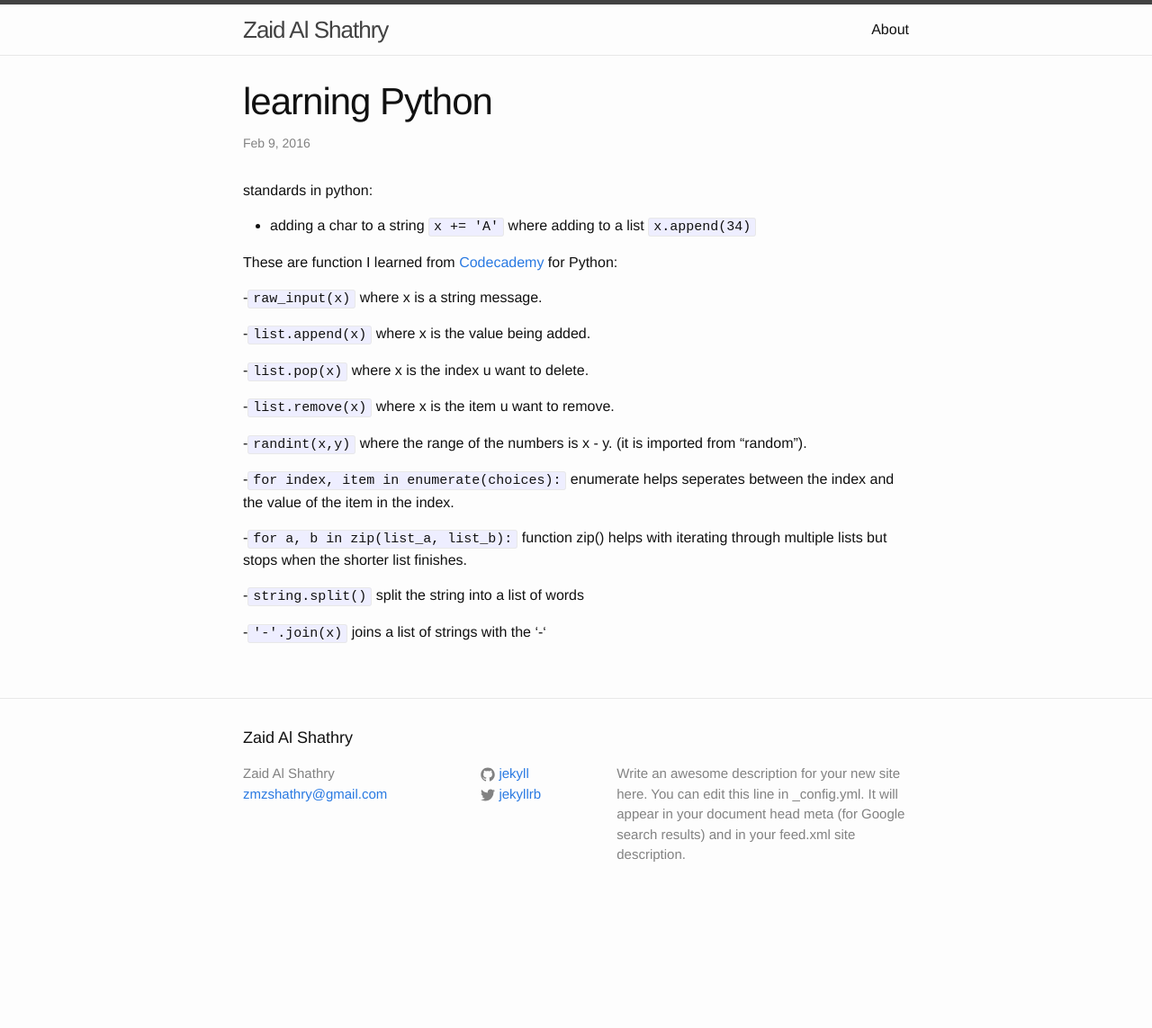
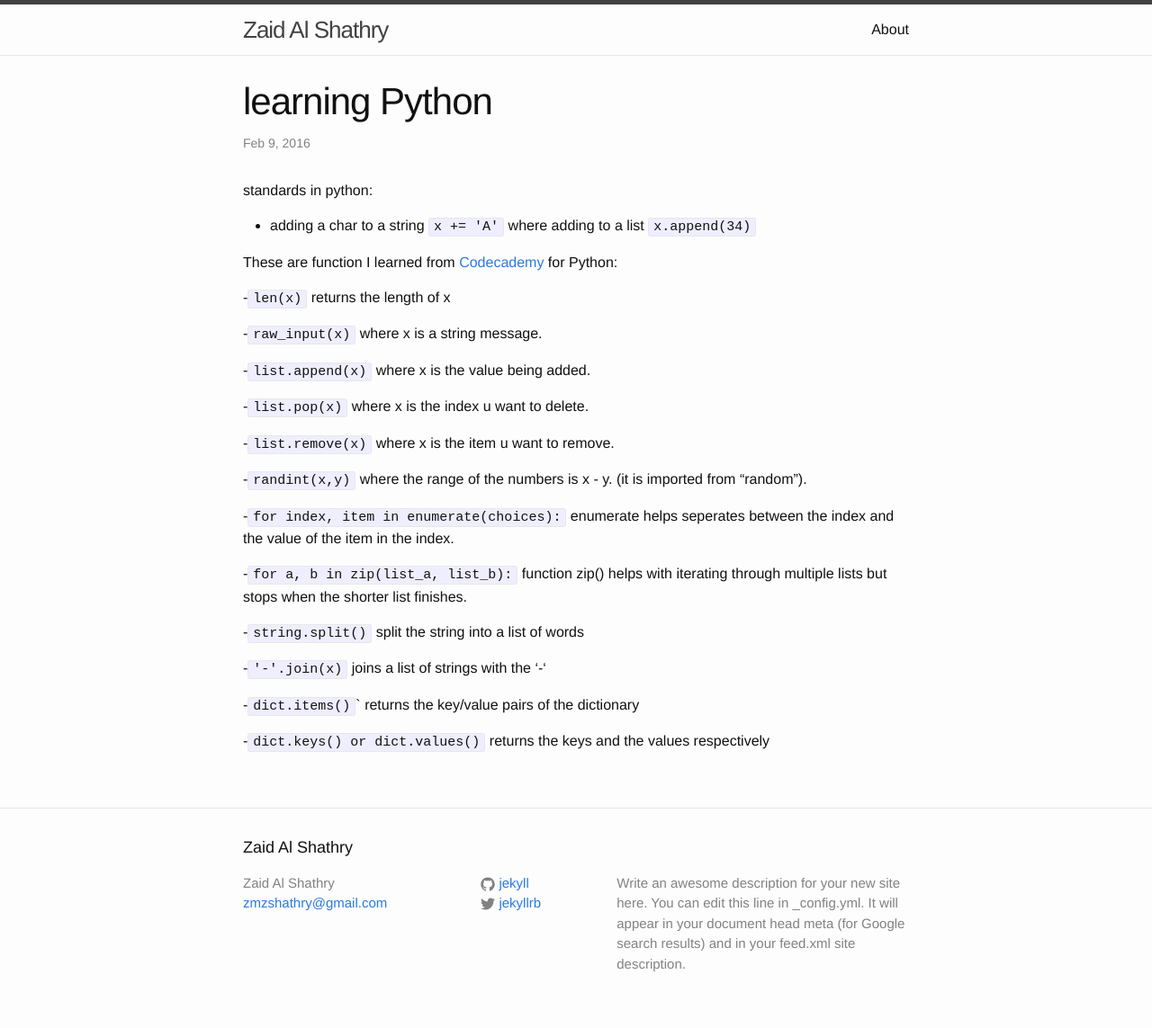
Before and after one commit to zaidmsh/zaid.github.io, a Jekyll site: the page built from _posts/2016-02-10-PthonFun.markdown, in a window 1280 px wide. Shown: the whole page at 90% size. Built offline with Jekyll 4.4.1, drawn with Linux system fonts in a browser that asks for light colours; before the commit the page ends 1022 px from its top, so only the background shows below that.

Commit message:
adding some of the dict function

````diff
--- a/_posts/2016-02-10-PthonFun.markdown
+++ b/_posts/2016-02-10-PthonFun.markdown
@@ -9,6 +9,8 @@ standards in python:
 - adding a char to a string ```x += 'A'``` where adding to a list ``` x.append(34)```
 
 These are function I learned from [Codecademy][code-cademy] for Python:
+
+-```len(x)``` returns the length of x
 
 -```raw_input(x)``` where x is a string message.
 
@@ -28,4 +30,8 @@ These are function I learned from [Codecademy][code-cademy] for Python:
 
 -```'-'.join(x)``` joins a list of strings with the '-'
 
+-``dict.items()``` returns the key/value pairs of the dictionary
+
+-```dict.keys() or dict.values()``` returns the keys and the values respectively
+
 [code-cademy]: https://www.codecademy.com
````
